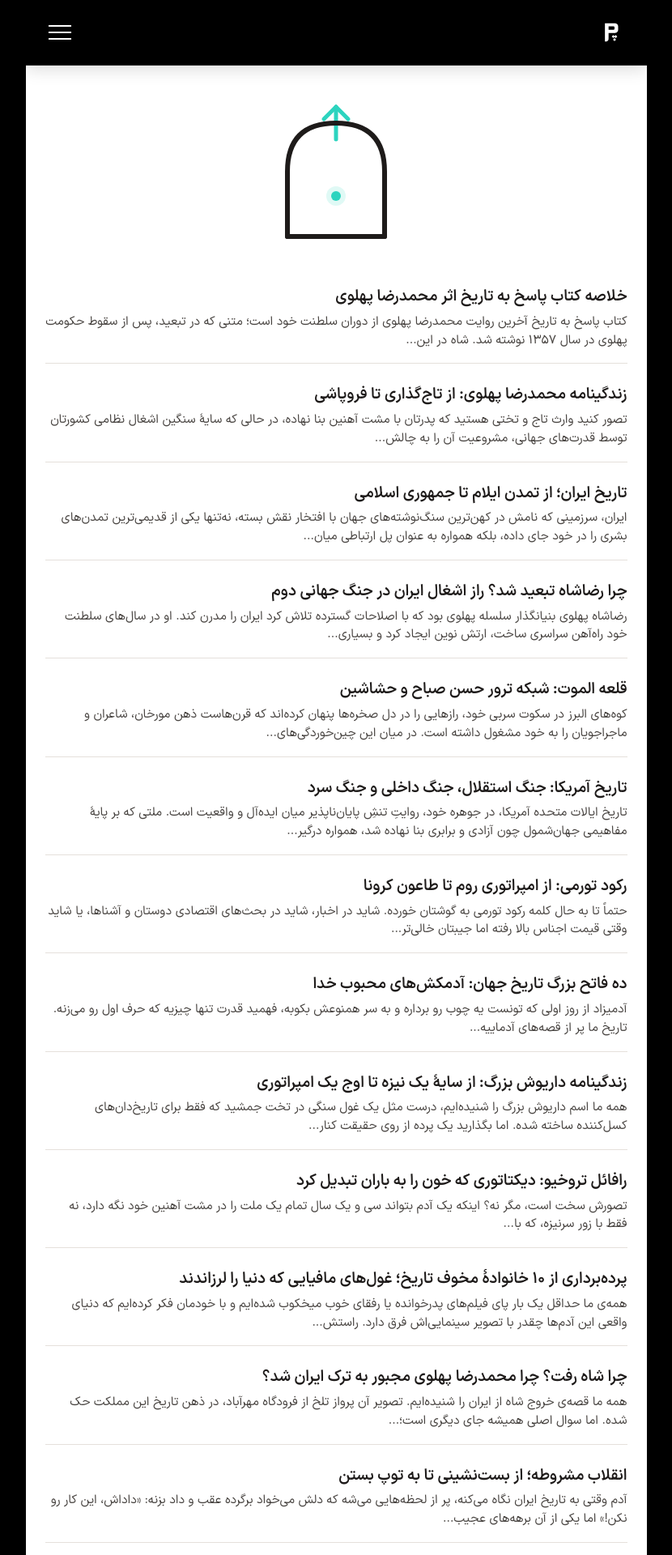
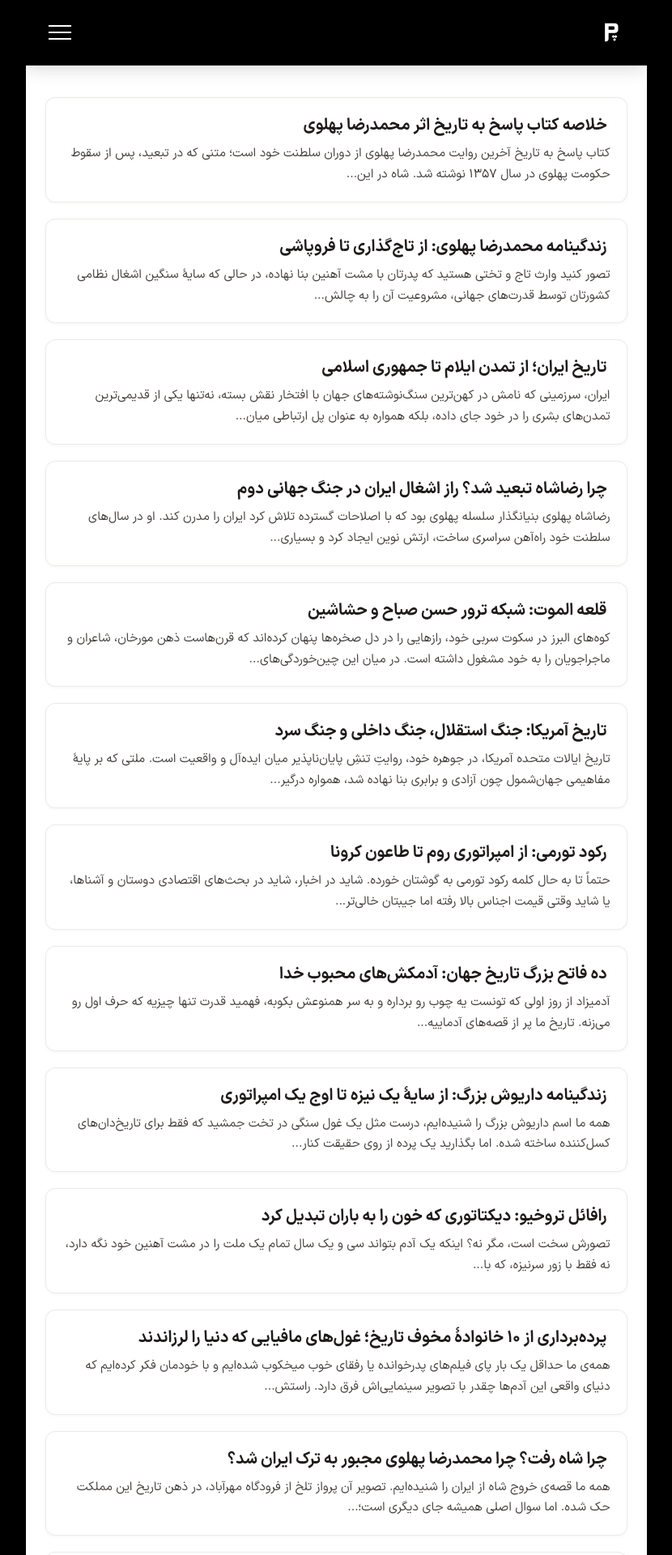
Before and after one commit to darkblog/darkblog.github.io, a Jekyll site: the page built from page.html, in a window 1280 px wide. Shown: the top 1920 px of the page at 81% size, without its empty margins (225-1055 px from the left). Built offline with Jekyll 4.4.1, drawn with Linux system fonts in a browser that asks for light colours.

Commit message:
Update page.html

```diff
--- a/page.html
+++ b/page.html
@@ -47,15 +47,15 @@ layout: null
     #menu-toggle:checked ~ .site-header .hamburger span:nth-child(1) { transform: rotate(45deg) translate(5px, 5px); }
     #menu-toggle:checked ~ .site-header .hamburger span:nth-child(2) { opacity: 0; }
     #menu-toggle:checked ~ .site-header .hamburger span:nth-child(3) { transform: rotate(-45deg) translate(6px, -6px); }
-    .main-content { padding-top: calc(var(--header-height) + 2rem); padding-bottom: 2.5rem; padding-left: clamp(1rem, 3vw, 1.5rem); padding-right: clamp(1rem, 3vw, 1.5rem); background-color: white; font-size: inherit; }
-    .hero-svg { display: flex; justify-content: center; align-items: center; margin-bottom: 2.5rem; }
-    .hero-svg svg { width: 100%; max-width: 200px; height: auto; }
-    .posts-list { list-style: none; padding: 0; display: flex; flex-direction: column; gap: 1.5rem; }
-    .posts-list li { border-bottom: 1px solid #e5e0db; padding-bottom: 1rem; }
-    .posts-list li:last-child { border-bottom: none; }
-    .posts-list a { text-decoration: none; color: #1e1b1a; display: block; font-size: 1.2rem; font-weight: 600; transition: color 0.2s; margin-bottom: 0.25rem; }
+    .main-content { padding-top: calc(var(--header-height) + 2.5rem); padding-bottom: 2.5rem; padding-left: clamp(1rem, 3vw, 1.5rem); padding-right: clamp(1rem, 3vw, 1.5rem); background-color: white; font-size: inherit; }
+    .posts-list { list-style: none; padding: 0; display: flex; flex-direction: column; gap: 1.25rem; }
+    .posts-list li { position: relative; padding: 1.25rem 1.25rem 1.25rem 1rem; border-radius: 0.75rem; background-color: #ffffff; box-shadow: 0 1px 4px rgba(0,0,0,0.04); transition: all 0.25s ease; border: 1px solid #edeae7; }
+    .posts-list li:hover { background-color: #fafafa; box-shadow: 0 8px 20px rgba(0,0,0,0.06); border-color: #e0dcd7; transform: translateY(-2px); }
+    .posts-list li::before { content: ''; position: absolute; top: 1.25rem; right: 0; width: 4px; height: 2rem; background-color: #2dd4bf; border-radius: 0 4px 4px 0; opacity: 0; transform: scaleY(0); transition: opacity 0.25s, transform 0.25s; }
+    .posts-list li:hover::before { opacity: 1; transform: scaleY(1); }
+    .posts-list a { text-decoration: none; color: #1e1b1a; display: block; font-size: 1.25rem; font-weight: 700; line-height: 1.4; transition: color 0.2s; margin-bottom: 0.5rem; padding-right: 0.25rem; }
     .posts-list a:hover { color: #0d9488; }
-    .post-excerpt { font-size: 0.95rem; color: #4a4643; margin-top: 0.25rem; line-height: 1.5; }
+    .post-excerpt { font-size: 0.95rem; color: #4a4643; margin-top: 0.25rem; line-height: 1.7; display: -webkit-box; -webkit-line-clamp: 2; -webkit-box-orient: vertical; overflow: hidden; }
     .site-footer { background-color: #000000; padding: 2rem clamp(1rem, 3vw, 1.5rem); display: flex; align-items: center; justify-content: space-between; width: 100%; flex-direction: row; font-size: inherit; }
     .footer-logo { display: flex; align-items: center; }
     .footer-logo img { height: 2.5rem; width: auto; opacity: 0.9; display: block; }
@@ -92,17 +92,6 @@ layout: null
   </nav>
   <main class="main-content">
     <h1 class="sr-only">پاسگاه</h1>
-    <div class="hero-svg">
-      <svg viewBox="0 0 200 200" fill="none" xmlns="http://www.w3.org/2000/svg">
-        <path d="M100 20 L100 60" stroke="#2dd4bf" stroke-width="5" stroke-linecap="round"/>
-        <path d="M40 180 L40 100 Q40 40 100 40 Q160 40 160 100 L160 180" stroke="#1e1b1a" stroke-width="6" stroke-linecap="round" stroke-linejoin="round"/>
-        <path d="M40 180 L160 180" stroke="#1e1b1a" stroke-width="6" stroke-linecap="round"/>
-        <path d="M100 20 L85 35" stroke="#2dd4bf" stroke-width="5" stroke-linecap="round"/>
-        <path d="M100 20 L115 35" stroke="#2dd4bf" stroke-width="5" stroke-linecap="round"/>
-        <circle cx="100" cy="130" r="12" fill="#2dd4bf" opacity="0.15"/>
-        <circle cx="100" cy="130" r="6" fill="#2dd4bf"/>
-      </svg>
-    </div>
     <ul class="posts-list">
       {% for post in site.posts limit: 20 %}
         <li>
```
